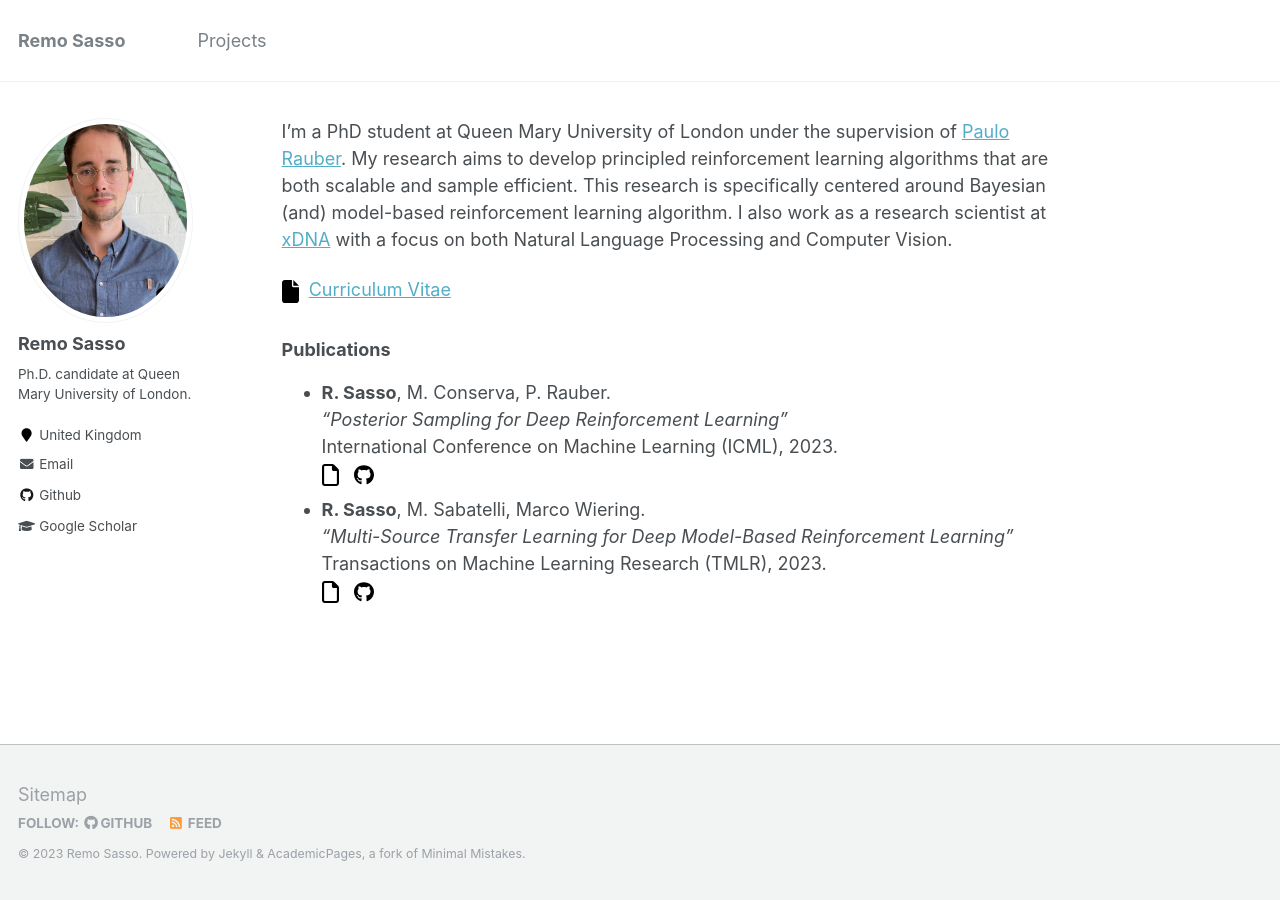
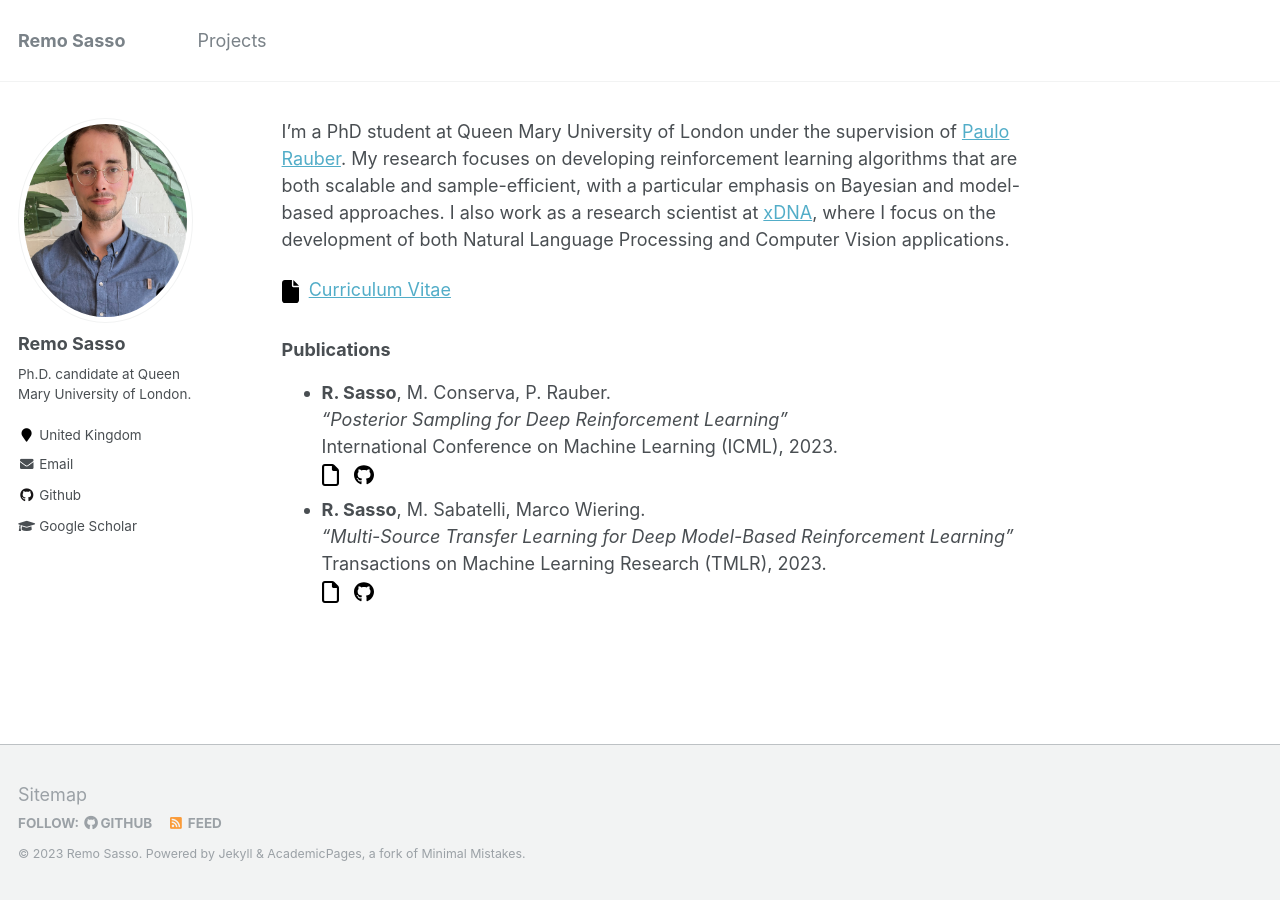
Before and after one commit to remosasso/remosasso.github.io, a Jekyll site: the page built from _pages/about.md, in a window 1280 px wide. Built offline with Jekyll 4.4.1, drawn with Linux system fonts in a browser that asks for light colours.

Commit message:
Update about.md

```diff
--- a/_pages/about.md
+++ b/_pages/about.md
@@ -6,7 +6,7 @@ redirect_from:
   - /about.html
 ---
 
-I'm a PhD student at Queen Mary University of London under the supervision of [Paulo Rauber](https://www.paulorauber.com/).  My research aims to develop principled reinforcement learning algorithms that are both scalable and sample efficient. This research is specifically centered around Bayesian (and) model-based reinforcement learning algorithm. I also work as a research scientist at [xDNA](https://xdna.nl/) with a focus on both Natural Language Processing and Computer Vision.
+I'm a PhD student at Queen Mary University of London under the supervision of [Paulo Rauber](https://www.paulorauber.com/). My research focuses on developing reinforcement learning algorithms that are both scalable and sample-efficient, with a particular emphasis on Bayesian and model-based approaches. I also work as a research scientist at [xDNA](https://xdna.nl/), where I focus on the development of both Natural Language Processing and Computer Vision applications.
 
 [<img src="../images/file-solid.svg" width="17" height="17">](../files/CV.pdf) &nbsp;[Curriculum Vitae](../files/CV.pdf)
 
```
